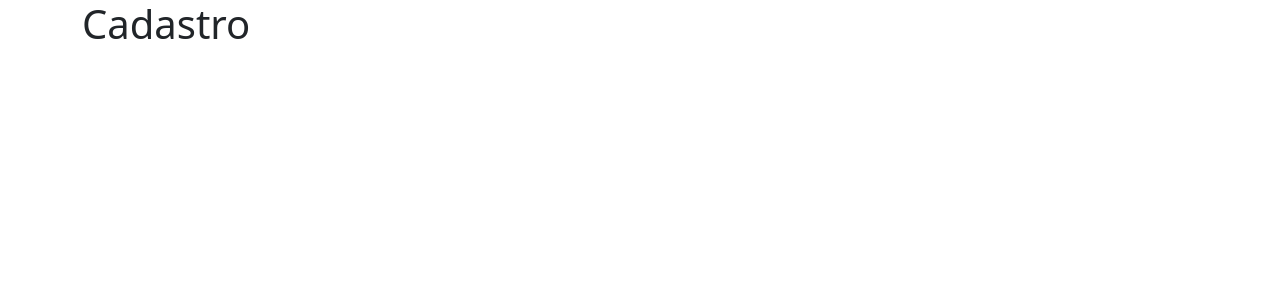
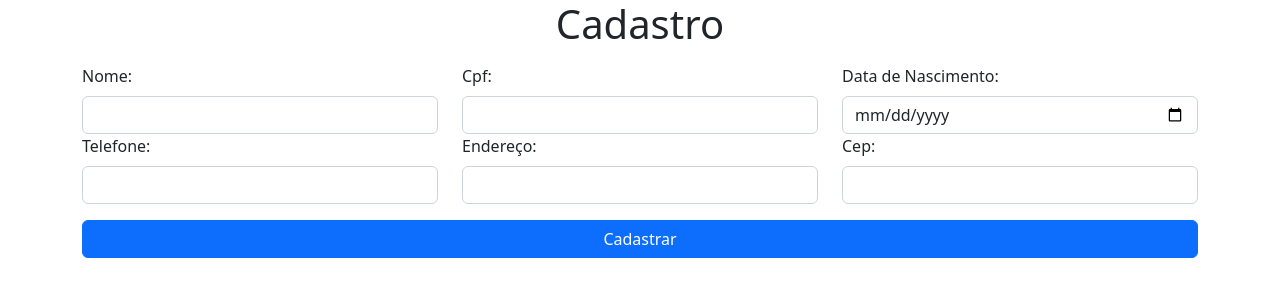
Before and after one commit to Gabrielrramalho/projeto_web, a website: page src/views/cadastro.html in a window 1280 px wide. Drawn offline with nearby package versions, Linux system fonts and the light colour scheme.

Commit message:
continuação de algumas views, e inicio da view conta

```diff
--- a/src/views/cadastro.html
+++ b/src/views/cadastro.html
@@ -1,5 +1,6 @@
 <!DOCTYPE html>
 <html lang="pt-br">
+
 <head>
     <meta charset="UTF-8">
     <meta http-equiv="X-UA-Compatible" content="IE=edge">
@@ -8,10 +9,52 @@
     <script src="https://cdn.jsdelivr.net/npm/bootstrap@5.2.3/dist/js/bootstrap.bundle.min.js"></script>
     <title>Banco Ucb</title>
 </head>
+
 <body>
-    <div class="container">
+    <div class="container-fluid text-center ">
         <h1>Cadastro</h1>
+    </div>
+    <div class="container mt-3">
+        <form method="POST" action="">
+            <div class="row">
+                <div class="col-4">
+                    <label class="form-label" for="nome">Nome:</label>
+                    <input class="form-control" type="text" id="nome" name="nome">
+                </div>
+                <div class="col-4">
+                    <label class="form-label" for="cpf">Cpf:</label>
+                    <input class="form-control" type="text" id="cpf" name="cpf">
+                </div>
+                <div class="col-4">
+                    <label class="form-label" for="data_n">Data de Nascimento:</label>
+                    <input class="form-control" type="date" id="data_n" name="data_n">
+                </div>
+
+                <div class="col-4">
+                    <label class="form-label" for="telefone">Telefone:</label>
+                    <input class="form-control" type="text" id="telefone" name="telefone">
+                </div>
+
+                <div class="col-4">
+                    <label class="form-label" for="endereco">Endereço:</label>
+                    <input class="form-control" type="text" id="endereco" name="endereco">
+                </div>
+
+                <div class="col-4">
+                    <label class="form-label" for="endereco">Cep:</label>
+                    <input class="form-control" type="text" id="cep" name="cep">
+                </div>
+
+                <div class="d-grid mt-3">
+                    <button type="submit" class="btn btn-primary btn-block">Cadastrar</button>
+                </div>
+
+
+            </div>
+        </form>
+
     </div>
 
 </body>
+
 </html>
```
Also changed, not shown: src/views/conta.html (added).
